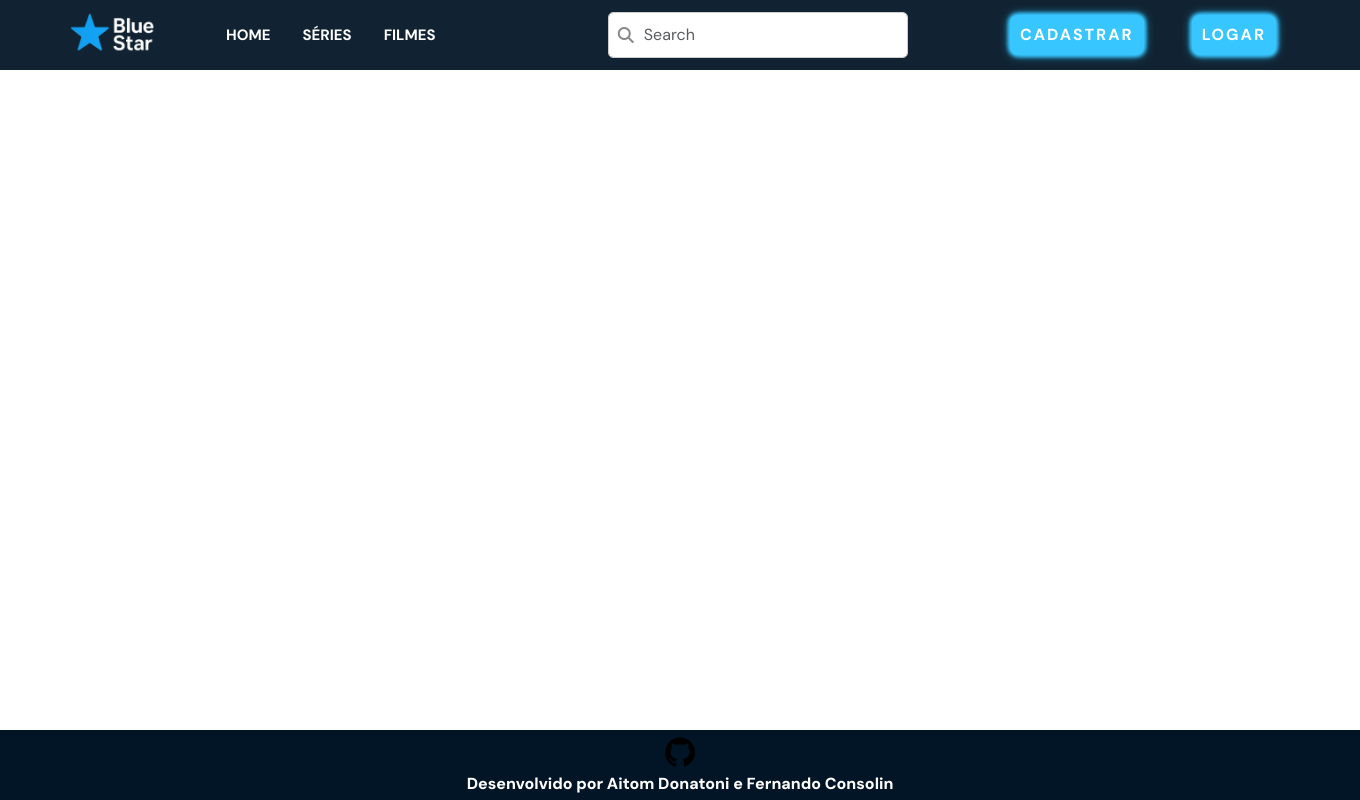
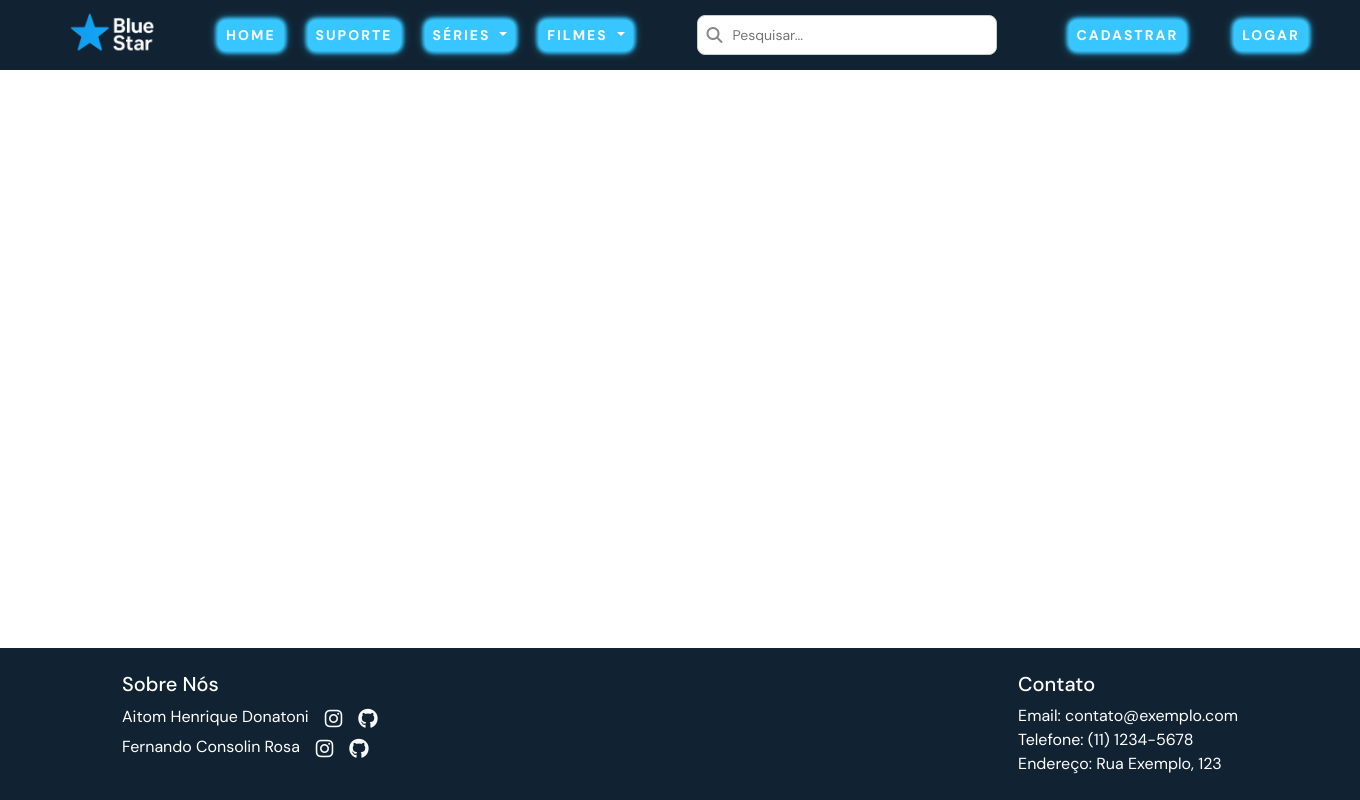
Before and after one commit to AitomD/Banco-de-dados, a PHP site: page / in a window 1360 px wide. Run offline with PHP 8.4, Linux system fonts and the light colour scheme.

Commit message:
Nav&FooterQuaseProntos

```diff
--- a/AvaliaçãoDeFIlmes/estilo/style.css
+++ b/AvaliaçãoDeFIlmes/estilo/style.css
@@ -39,20 +39,21 @@
  }
  .nav-item .nav-link:hover{
     color: var(--bluesec);
-    transform: scale(1.1);
+    transform: scale(0.9);
  }
 /*------BTN-------*/
 .neon-btn {
     background: #37c6ff;           /* Cor base do botão */
     color: white;
     border: none;
-    padding: 8px 10px;
-    font-size: 16px;
+    padding: 5px 8px;
+    font-size: 14px;
     border-radius: 8px;
     cursor: pointer;
     text-transform: uppercase;
     letter-spacing: 2px;
     font-weight: bold;
+
     /* Efeito neon inicial */
     box-shadow:
       0 0 5px #37c6ff,
@@ -75,12 +76,7 @@
 
 /* Footer */
 .footer{
-    justify-content: center;
-    text-align: center;
     color: var(--white);
     font-family: "Montserrat";
-    font-weight: 800;
-    padding: 2px;
-    background-color: var(--bluemain);
-    height: 70px;
+    background-color:#021526ef !important;
 }
--- a/AvaliaçãoDeFIlmes/index.php
+++ b/AvaliaçãoDeFIlmes/index.php
@@ -40,27 +40,63 @@
         <div class="container-fluid mx-5">
             <a class="navbar-brand " href="pages/home.php"><img src="img/logo2.png" alt="logo" class="me-4"></a>
             <button class="navbar-toggler" type="button" data-bs-toggle="collapse"
-                data-bs-target="#navbarSupportedContent" aria-controls="navbarSupportedContent" aria-expanded="false"
+                data-bs-target="#navbarSupportedContent" aria-controls="navbarSupportedContent" aria-expanded="false" al
                 aria-label="Toggle navigation">
                 <span class="navbar-toggler-icon"></span>
             </button>
-            <div class="collapse navbar-collapse" id="navbarSupportedContent">
-                <ul class="navbar-nav me-auto mb-2 mb-lg-0">
-                    <li class="nav-item  mx-2">
-                        <a class="nav-link" aria-current="page" href="#">HOME</a>
+            <div class="collapse navbar-collapse justify-content-center" id="navbarSupportedContent">
+                <ul class="navbar-nav d-flex align-items-center gap-2">
+                    <li class="nav-item mx-2">
+                        <a href="#"><button class="neon-btn">HOME</button></a>
                     </li>
-                    <li class="nav-item  mx-2">
-                        <a class="nav-link" aria-current="page" href="#">SÉRIES</a>
+                    <li class="nav-item mx-2">
+                        <a href="#"><button class="neon-btn">SUPORTE</button></a>
                     </li>
-                    <li class="nav-item  mx-2">
-                        <a class="nav-link" aria-current="page" href="#">FILMES</a>
+
+                    <!-- Dropdown SÉRIES -->
+                    <li class="nav-item dropdown mx-2">
+                        <button class="neon-btn dropdown-toggle" type="button" data-bs-toggle="dropdown"
+                            aria-expanded="false">
+                            SÉRIES
+                        </button>
+                        <ul class="dropdown-menu dropdown-menu-dark">
+                            <li><a class="dropdown-item active" href="#">Ação</a></li>
+                            <li><a class="dropdown-item" href="#">Comédia</a></li>
+                            <li><a class="dropdown-item" href="#">Drama</a></li>
+                            <li>
+                                <hr class="dropdown-divider">
+                            </li>
+                            <li><a class="dropdown-item" href="#">Mais</a></li>
+                        </ul>
+                    </li>
+
+                    <!-- Dropdown FILMES -->
+                    <li class="nav-item dropdown mx-2   ">
+                        <button class="neon-btn dropdown-toggle" type="button" data-bs-toggle="dropdown"
+                            aria-expanded="false">
+                            FILMES
+                        </button>
+                        <ul class="dropdown-menu dropdown-menu-dark">
+                            <li><a class="dropdown-item active" href="#">Ação</a></li>
+                            <li><a class="dropdown-item" href="#">Comédia</a></li>
+                            <li><a class="dropdown-item" href="#">Drama</a></li>
+                            <li>
+                                <hr class="dropdown-divider">
+                            </li>
+                            <li><a class="dropdown-item" href="#">Mais</a></li>
+                        </ul>
+                    </li>
+
+                    <!-- Search -->
+                    <li class="nav-item mx-5">
+                        <div class="input-box d-flex align-items-center">
+                            <input class="form-control-sm " type="search" placeholder="Pesquisar..." aria-label="Search"
+                                style="height: 40px; width: 500px; border-radius: 8px" />
+                            <i class="fa-solid fa-magnifying-glass me-1 "></i>
+                        </div>
                     </li>
                 </ul>
-                <div class="input-box">
-                    <input class="form-control me-2 w-100" type="search" placeholder="Search" aria-label="Search" />
-                    <a href=""><i class="fa-solid fa-magnifying-glass"></i></a>
             </div>
-
 
 
             <!-- Teste de botoes com links para paginas de cadastro e login-->
@@ -76,12 +112,43 @@
     </nav>
 
 
-    <footer class="footer fixed-bottom">
-        <a href="https://github.com/AitomD/Banco-de-dados">
-            <img src="img/github.png" alt="Repositório" style="width: 40px; padding: 5px">
-        </a>
-        <p>Desenvolvido por Aitom Donatoni e Fernando Consolin</p>
+    <footer class="footer py-4 fixed-bottom">
+        <div class="container">
+            <div class="d-flex flex-column flex-md-row justify-content-between">
+
+                <!-- Coluna 1 -->
+                <div class="mb-3 mb-md-0">
+                    <h5>Sobre Nós</h5>
+                    <div class="row">
+                        <div class="d-inline-flex align-items-center">
+                            <p class="mb-1 me-3">Aitom Henrique Donatoni </p>
+                            <a href="#" class="text-light fs-5 me-3"><i class="fab fa-instagram" data-bs-toggle="tooltip" title="Instagram"></i></i></a>
+                            <a href="#" class="text-light fs-5 me-3"><i class="fab fa-github"></i></a>
+                        </div>
+                    </div>
+                    <div class="row">
+                        <div class="d-inline-flex align-items-center">
+                            <p class="mb-1 me-3">Fernando Consolin Rosa</p>
+                            <a href="#" class="text-light fs-5 me-3"><i class="fab fa-instagram"></i></i></a>
+                            <a href="#" class="text-light fs-5 me-3"><i class="fab fa-github"></i></a>
+                        </div>
+                    </div>
+                </div>
+
+                <!-- Coluna 2 -->
+                <div>
+                    <h5>Contato</h5>
+                    <ul class="list-unstyled mb-0">
+                        <li>Email: contato@exemplo.com</li>
+                        <li>Telefone: (11) 1234-5678</li>
+                        <li>Endereço: Rua Exemplo, 123</li>
+                    </ul>
+                </div>
+
+            </div>
+        </div>
     </footer>
+
 
     <script src="https://cdn.jsdelivr.net/npm/bootstrap@5.3.7/dist/js/bootstrap.bundle.min.js"
         integrity="sha384-ndDqU0Gzau9qJ1lfW4pNLlhNTkCfHzAVBReH9diLvGRem5+R9g2FzA8ZGN954O5Q"
```
Lines whose indentation alone changed are shown as unchanged.
